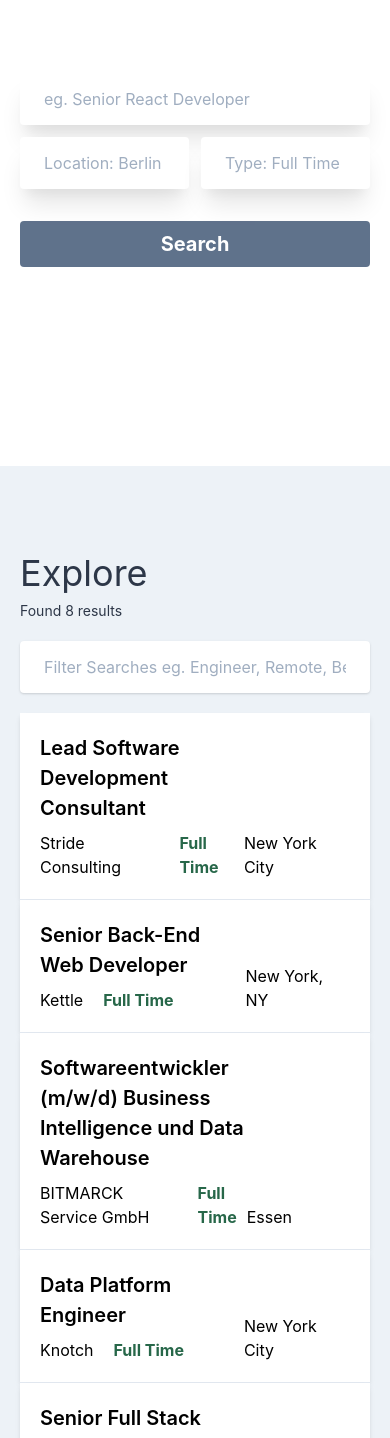
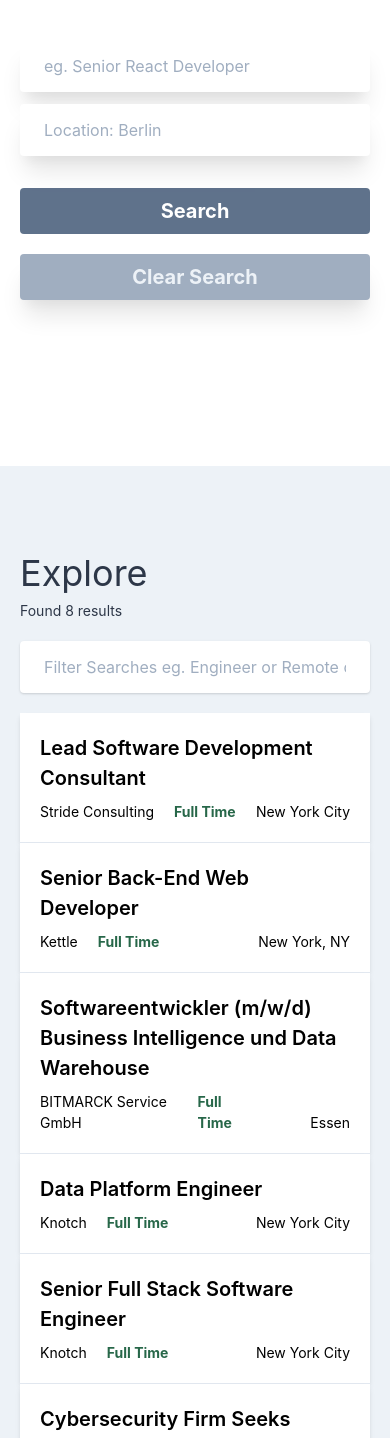
Before and after one commit to abhagsain/githubjobsapi, a React (Create React App) app: page / in a window 390 px wide. Shown: the part 125-1563 px from the top of the page. Built offline with nearby package versions, Linux system fonts and the light colour scheme.

Commit message:
add button to clear all the searches

```diff
--- a/src/App.js
+++ b/src/App.js
@@ -28,18 +28,45 @@
   };
   onSubmit = e => {
     e.preventDefault();
-    console.log(`on Submit Called`);
-    const { searchedText } = this.state;
-    if (searchedText && searchedText.trim()) {
+    const { searchedText: description, location } = this.state;
+    if (description && description.trim()) {
       // Call the api
-      const URL = `/positions.json?description=${searchedText}`;
+      const URL = `/positions.json`;
       this.setState({ loading: true });
-      axios.get(URL).then(el => {
+      let params = { description };
+      if (location && location.trim()) {
+        params.location = location;
+      }
+      axios
+        .get(URL, {
+          params: params,
+        })
+        .then(el => {
+          const { data } = el;
+          this.setState({
+            jobs: data,
+            loading: false,
+          });
+        })
+        .catch(err => {
+          this.setState({
+            loading: false,
+            searchedText: "",
+            location: "",
+            error: { message: err.message, status: true },
+          });
+        });
+      /* axios.get(URL).then(el => {
         const { data } = el;
         console.log("TCL: data", data);
         this.setState({ jobs: data, loading: false, searchedText: "" });
-      });
+      }); */
     }
+  };
+  clearSearch = () => {
+    const { searchedText, location } = this.state;
+    if (searchedText || location)
+      this.setState({ searchedText: "", location: "" });
   };
   componentDidMount() {
     this.setState({ jobs: data, loading: false });
@@ -60,6 +87,7 @@
           onSearched: this.onSearched,
           onFilter: this.onFilter,
           onTextChanged: this.onTextChanged,
+          clearSearch: this.clearSearch,
         }}
       >
         <div>
--- a/src/components/Hero/SearchBar.js
+++ b/src/components/Hero/SearchBar.js
@@ -15,8 +15,10 @@
       onSubmit,
       onTextChanged,
       location,
-      type,
+      clearSearch,
     } = this.context;
+    const clearButtonClass =
+      "text-gray-200 font-bold text-xl py-2 px-4 rounded w-full bg-gray-500 shadow-xl hover:shadow-xl active:shadow active:text-white active:bg-gray-600 ";
     const buttonClass =
       "text-white font-bold text-xl py-2 px-4 rounded w-full bg-blue-900 ";
     const btnClass = this.disableButton()
@@ -42,17 +44,17 @@
             value={location}
             type="text"
             onChange={onTextChanged}
-            className="shadow-xl appearance-none rounded py-4 px-6 text-gray-700 mb-3 leading-tight focus:outline-none focus:shadow-2xl hover:shadow-2xl inline w-1/2 mr-3"
+            className="shadow-xl appearance-none rounded py-4 px-6 text-gray-700 mb-3 leading-tight focus:outline-none focus:shadow-2xl hover:shadow-2xl inline w-full"
             placeholder="Location: Berlin"
           />
-          <input
+          {/* <input
             name="type"
             value={type}
             type="text"
             onChange={onTextChanged}
             className="shadow-xl appearance-none rounded py-4 px-6 text-gray-700 mb-3 leading-tight focus:outline-none focus:shadow-2xl hover:shadow-2xl inline w-1/2"
             placeholder="Type: Full Time"
-          />
+          /> */}
         </div>
         <div className="text-center mt-5">
           <button
@@ -62,6 +64,9 @@
           >
             Search
           </button>
+          <button onClick={clearSearch} className={clearButtonClass + " mt-5"}>
+            Clear Search
+          </button>
         </div>
         {/* <button className="bg-blue-500 px-5 py-3 text-white rounded inline">
           Search
--- a/src/components/JobSection/Job.js
+++ b/src/components/JobSection/Job.js
@@ -6,8 +6,6 @@
 }) {
   return (
     <div className="shadow-md  bg-white p-5 border-b">
-      <div className="flex justify-start lg:justify-between">
-        <div className="w-2/3">
       <a
         href={url}
         target="_blank"
@@ -15,14 +13,25 @@
       >
         {title}
       </a>
+      <div className="flex justify-between">
+        <div className="w-2/3">
           <div className="flex mt-2">
-            <a href={company_url} target="_blank" className="hover:underline">
+            <a
+              href={company_url}
+              target="_blank"
+              className="text-sm lg:text-base hover:underline"
+            >
               {company}
             </a>
-            <p className="ml-5 text-green-800 font-bold">{type}</p>
+            <p className="ml-5 text-green-800 font-bold text-sm lg:text-base">
+              {type}
+            </p>
           </div>
         </div>
-        {<div className="1/3 self-end">{location}</div>}
+
+        <div className="1/3 self-end justify-end text-sm lg:text-base">
+          {location}
+        </div>
       </div>
     </div>
   );
--- a/src/components/JobSection/Jobs.js
+++ b/src/components/JobSection/Jobs.js
@@ -5,7 +5,7 @@
 export default class JobCard extends Component {
   static contextType = GlobalContext;
   render() {
-    const { jobs, loading, filterValue, onFilter } = this.context;
+    const { jobs, loading, filterValue, onFilter, error } = this.context;
     const data = jobs.filter(el => {
       const title = el.title.toLowerCase();
       const type = el.type.toLowerCase();
@@ -22,6 +22,8 @@
         {loading ? (
           <Spinner />
         ) : (
+          <React.Fragment>
+            {!error.status && (
               <div className="w-full xl:w-2/3">
                 <div className="flex flex-col lg:flex-row justify-between my-5">
                   <h2 className="text-4xl my-5 text-gray-800 ">
@@ -34,8 +36,10 @@
                     type="text"
                     value={filterValue}
                     onChange={onFilter}
-                className="shadow appearance-none rounded py-4 px-6 text-gray-700 leading-tight focus:outline-none focus: inline w-full lg:w-2/3 self-center"
-                placeholder="Filter Searches eg. Engineer, Remote, Berlin etc"
+                    className="shadow appearance-none rounded py-4 px-6 text-gray-700
+
+                    leading-tight focus:outline-none focus: inline w-full lg:w-2/3 self-center"
+                    placeholder="Filter Searches eg. Engineer or Remote or Berlin etc"
                   />
                 </div>
                 {data &&
@@ -45,11 +49,11 @@
                 {data && data.length === 0 && (
                   <div className="text-center">
                     <h2 className="text-4xl py-5">
-                  No Result {filterValue && "for"}
+                      No Result {filterValue && " for "}
                       {filterValue && (
                         <p className="text-gray-600 inline">{filterValue}</p>
                       )}
-                  <small className="block text-base">
+                      <small className="block text-base mt-3">
                         {filterValue && "Clear filter to see all the results"}
                         {!filterValue &&
                           "Search a broader term. Example React Developer "}
@@ -59,6 +63,18 @@
                 )}
               </div>
             )}
+            {error.status && (
+              <div className="text-center">
+                <h2 className="text-4xl py-5">
+                  Oops! Something went wrong
+                  <small className="block text-base mt-3">
+                    Please refresh the page
+                  </small>
+                </h2>
+              </div>
+            )}
+          </React.Fragment>
+        )}
       </div>
     );
   }
```
Lines whose indentation alone changed are shown as unchanged.
